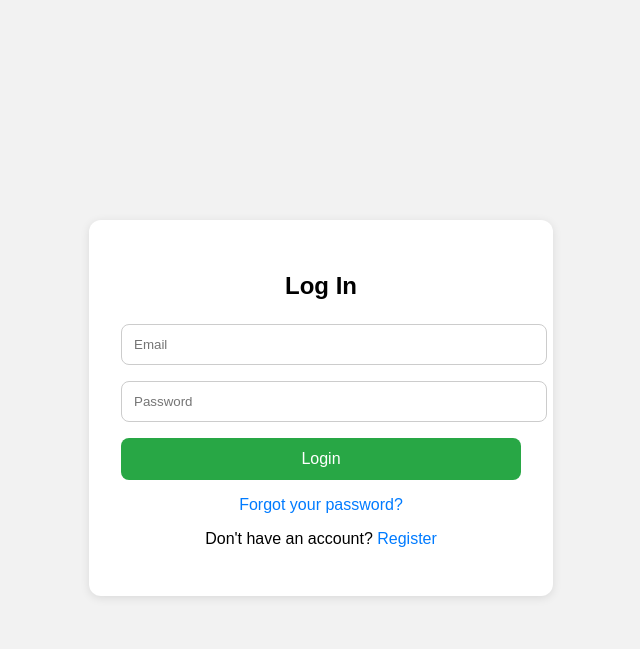
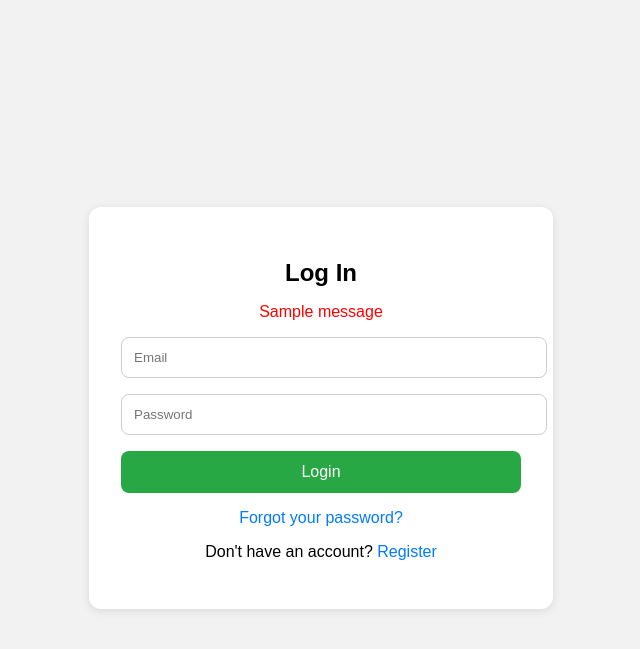
Before and after one commit to JayRKay91/photo-share-app-v4, a Flask app: page /login in a window 1280 px wide. Shown: the top 649 px of the page, without its empty margins (319-959 px from the left). Run offline with Flask 3, Linux system fonts and the light colour scheme; tables that the repository leaves empty hold one stand-in row (values such as "Sample post"); one stand-in notice (Sample message) is shown.

Commit message:
Show flash messages on login page

```diff
--- a/app/templates/auth/login.html
+++ b/app/templates/auth/login.html
@@ -23,7 +23,12 @@
         }
         h2 {
             text-align: center;
-            margin-bottom: 1.5rem;
+            margin-bottom: 1rem;
+        }
+        .flash-message {
+            color: red;
+            text-align: center;
+            margin-bottom: 1rem;
         }
         input[type="email"], input[type="password"] {
             width: 100%;
@@ -60,6 +65,16 @@
 <body>
     <div class="login-container">
         <h2>Log In</h2>
+
+        <!-- 🔥 Flash messages show here -->
+        {% with messages = get_flashed_messages() %}
+          {% if messages %}
+            {% for message in messages %}
+              <div class="flash-message">{{ message }}</div>
+            {% endfor %}
+          {% endif %}
+        {% endwith %}
+
         <form method="POST">
             <input type="email" name="email" placeholder="Email" required>
             <input type="password" name="password" placeholder="Password" required>
```
